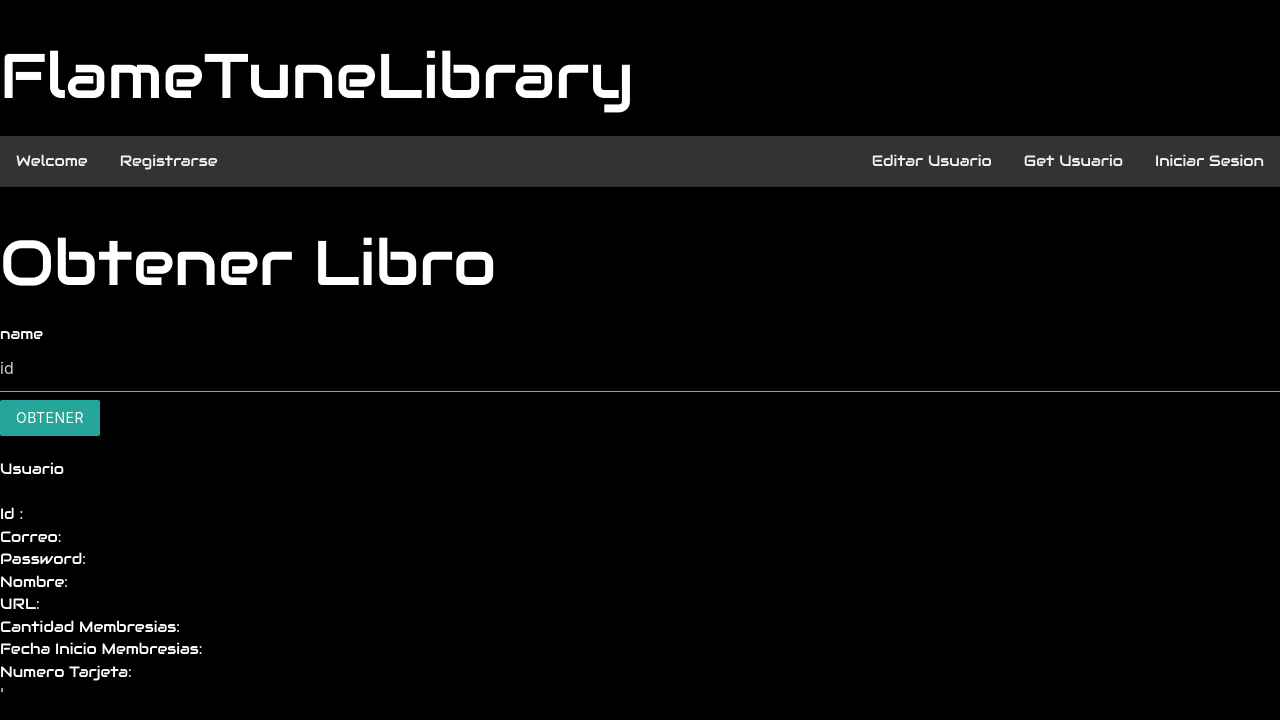
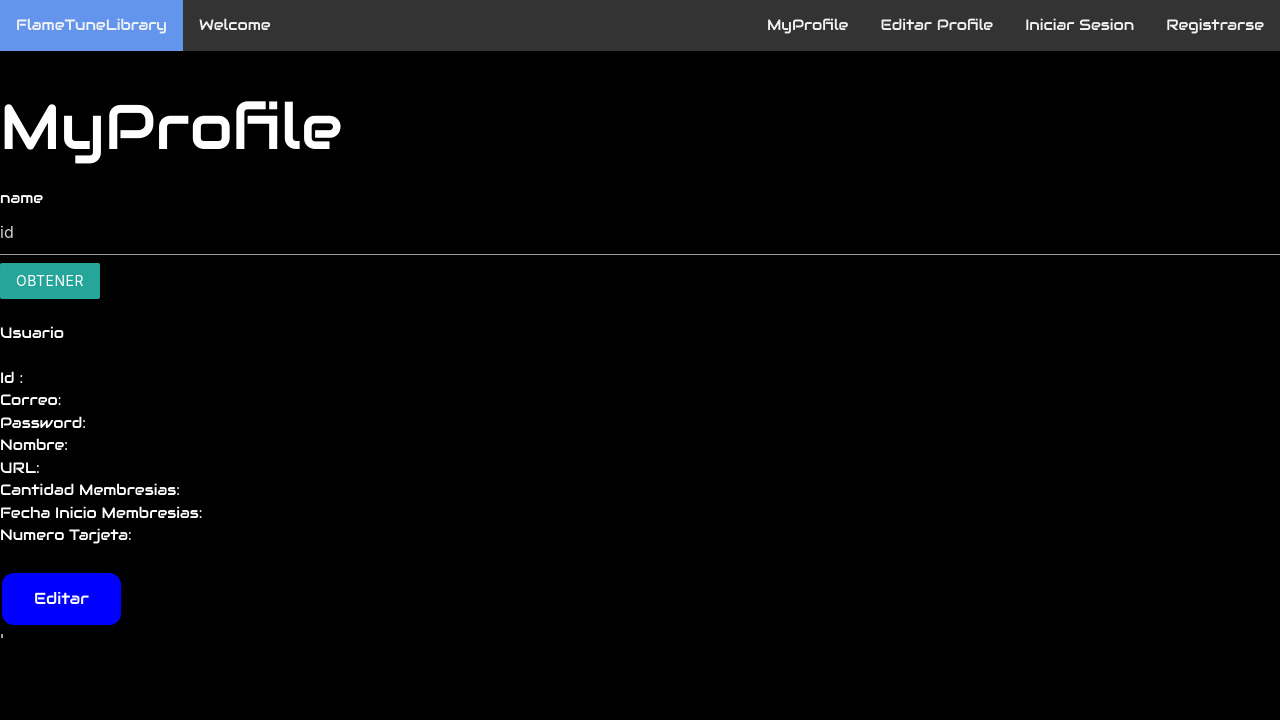
Before and after one commit to LeonardoFFranco/FTLFE, an Angular app: page /mostrar_usuario in a window 1280 px wide. Shown: the top 720 px of the page. Built offline with nearby package versions, Linux system fonts and the light colour scheme.

Commit message:
Interfaz Perfil y Editar Perfil

```diff
--- a/src/app/app.component.html
+++ b/src/app/app.component.html
@@ -1,16 +1,12 @@
 <link href="https://fonts.googleapis.com/css?family=Audiowide|Luckiest+Guy" rel="stylesheet">
 
-<h1>
-  FlameTuneLibrary
-</h1>
-
-
 <div class="topnav">
+  <div class="title topnava1">FlameTuneLibrary</div>
   <a class="topnava1" routerLink="/welcome">Welcome</a>
-  <a class="topnava1" routerLink="/registrarse">Registrarse</a>
+  <a class="topnava2" routerLink="/registrarse">Registrarse</a>
   <a class="topnava2" routerLink="/iniciar_sesion">Iniciar Sesion</a>
-  <a class="topnava2" routerLink="/mostrar_usuario">Get Usuario</a>
-  <a class="topnava2" routerLink="/editar_usuario">Editar Usuario</a>
+  <a class="topnava2" routerLink="/editar_usuario">Editar Profile</a>
+  <a class="topnava2" routerLink="/mostrar_usuario">MyProfile</a>
 </div>
 
 
--- a/src/app/editar-usuario/editar-usuario.component.css
+++ b/src/app/editar-usuario/editar-usuario.component.css
@@ -0,0 +1,18 @@
+h1 {
+  font-size: 30px;
+  color: white;
+  text-align: left;
+}
+
+
+p {
+  text-align: center;
+  font-family: 'Luckiest Guy', cursive;
+  font-size: 16px;
+  width: 100%;
+}
+
+.imglines {
+  float: right;
+  padding-right: 100px;
+}
--- a/src/app/editar-usuario/editar-usuario.component.html
+++ b/src/app/editar-usuario/editar-usuario.component.html
@@ -1,8 +1,15 @@
 <div class="registrarse">
-  <h1><font color="black">
-  Editar Datos del Usuario
-  </font></h1>
- <!-- Id<input type="text" [(ngModel)]="data_id" name="u" placeholder="id" required="required" /><br>-->
+  <h1>Editar Profile</h1>
+  UserPicture
+    <div class="row">
+      <div class="col s8 offset-2">
+        <form #imageForm=ngForm (ngSubmit)="OnSubmit(Caption,Image)">
+          <img [src]="imageUrl"  style="width:350px;height:300px">
+          <input type="file" #Image accept="image/*" (change)="handleFileInput($event.target.files)">
+        </form>
+      </div>
+    </div>
+   <!-- Id<input type="text" [(ngModel)]="data_id" name="u" placeholder="id" required="required" /><br>-->
   Correo<input type="text" [(ngModel)]="data_correo" name="u" placeholder="correo" required="required" /><br>
   Password<input type="text" [(ngModel)]="data_password" name="u" placeholder="password" required="required" /><br>
   Nombre de Usuario<input type="text" [(ngModel)]="data_nombre_usr" name="u" placeholder="nombre_usr" required="required" /><br>
@@ -12,14 +19,5 @@
   Numero Tarjeta<input type="text" [(ngModel)]="data_numero_tarjeta" name="u" placeholder="data_numero_tarjeta" required="required" /><br>
   <input type="button" value="Aceptar Cambios" class="btn btn-primary btn-block" (click)="update($event)" />
 
-  <div class="row">
-    <div class="col s8 offset-2">
 
-      <form #imageForm=ngForm (ngSubmit)="OnSubmit(Caption,Image)">
-
-        <img [src]="imageUrl"  style="width:350px;height:300px">
-        <input type="file" #Image accept="image/*" (change)="handleFileInput($event.target.files)">
-      </form>
-    </div>
-  </div>
 </div>
--- a/src/app/iniciar-sesion/iniciar-sesion.component.html
+++ b/src/app/iniciar-sesion/iniciar-sesion.component.html
@@ -1,4 +1,5 @@
 <body class="reg">
+
 <div class="iniciar_sesion">
   <h1>Iniciar Sesion</h1>
   <div class="imglines">
--- a/src/app/mostrar-usuario/mostrar-usuario.component.ts
+++ b/src/app/mostrar-usuario/mostrar-usuario.component.ts
@@ -4,7 +4,7 @@ import { MostrarUsuarioService } from './mostrar-usuario.service';
 @Component({
   selector: 'app-mostrar-usuario',
   template: `<div class="login">
-  <h1><font color="black">Obtener Libro</font></h1>
+  <h1>MyProfile</h1>
   name<input type="text" [(ngModel)]="data_id" name="u" placeholder="id" required="required" />
   <input type="button" value="obtener" class="btn btn-primary btn-block" (click)="get($event, this.data_id)" />
   <br>  Usuario  <br>
@@ -16,6 +16,7 @@ import { MostrarUsuarioService } from './mostrar-usuario.service';
   <br>Cantidad Membresias:  {{dataTest.cantidad_membresias}}
   <br>Fecha Inicio Membresias:  {{dataTest.fecha_inicio_membresia}}
   <br>Numero Tarjeta:  {{dataTest.numero_tarjeta}}
+    <br><br><button class="button"><a class="colorwhite" routerLink="/mostrar_usuario">Editar</a></button>
 </div>`
 })
 export class MostrarUsuarioComponent implements OnInit {
--- a/src/app/welcome/welcome.component.ts
+++ b/src/app/welcome/welcome.component.ts
@@ -4,11 +4,11 @@ import { Component, OnInit } from '@angular/core';
   selector: 'app-welcome',
   template: '<body class="welc">' +
   '\n' +
-  '  <div class="centerme">\n' +
+  '<div class="centerme">\n' +
   '    <h1 class="wel"><br>Burn the World with<br>your favorite Jams!!!</h1>' +
   '    <img src="http://i1278.photobucket.com/albums/y518/TaurineSGH/FlameTuneLibrary/Logo_zpsx5ti8awt.png" class="centerme logo"><br>' +
-  '    <button class="button buttonwel">Membresias</button>\n' +
-  '    <button class="button buttonwel">Registrarse</button>\n' +
+  '    <button class="button buttonwel disabled colorwhite">Membresias</button>\n' +
+  '    <button class="button buttonwel"><a class="colorwhite" routerLink="/registrarse">Registrarse</a></button>\n' +
   '<h4 class="wel">Just by joining you can be 20% cooler!<br><br><br><br><br></h4>' +
   '</div>' +
   '</body>'
--- a/src/styles.css
+++ b/src/styles.css
@@ -125,7 +125,7 @@ h2.log {
 }
 
 input[type=text] {
-  width: 100%;
+  width: 30%;
   padding: 12px 20px;
   margin: 8px 0;
   display: inline-block;
@@ -135,7 +135,7 @@ input[type=text] {
 }
 
 input[type=password] {
-  width: 100%;
+  width: 30%;
   padding: 12px 20px;
   margin: 8px 0;
   display: inline-block;
@@ -145,7 +145,7 @@ input[type=password] {
 }
 
 input[type=submit] {
-  width: 100%;
+  width: 30%;
   background-color: #4CAF50;
   color: white;
   padding: 14px 20px;
@@ -171,3 +171,16 @@ input[type=submit]:hover {
 .imglines {
   float: right;
 }
+
+.imglines2 {
+  float: left;
+}
+
+.colorwhite {
+  color: white;
+  font-family: 'Audiowide';
+}
+
+.disabled {
+  cursor: not-allowed;
+}
```
Also changed, not shown: src/app/mostrar-usuario/mostrar-usuario.component.html (deleted, +0 -14 lines).
